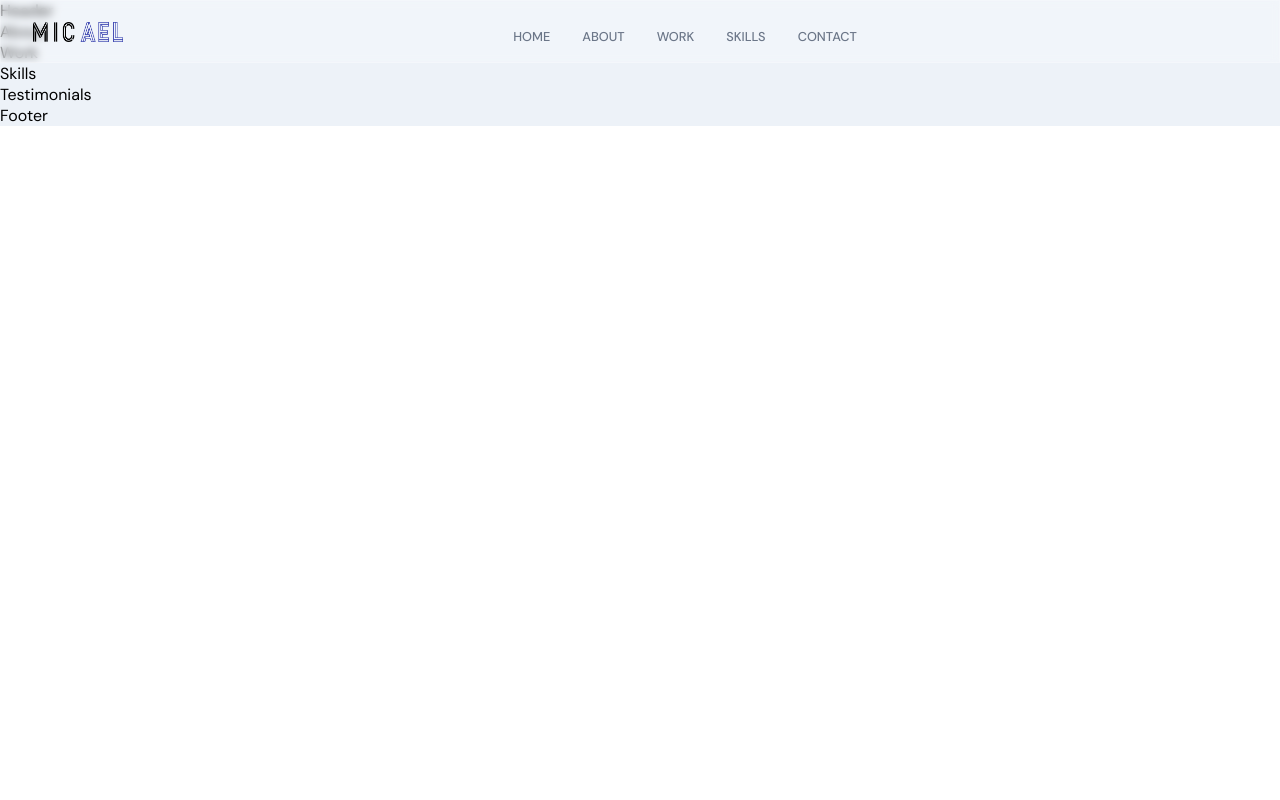
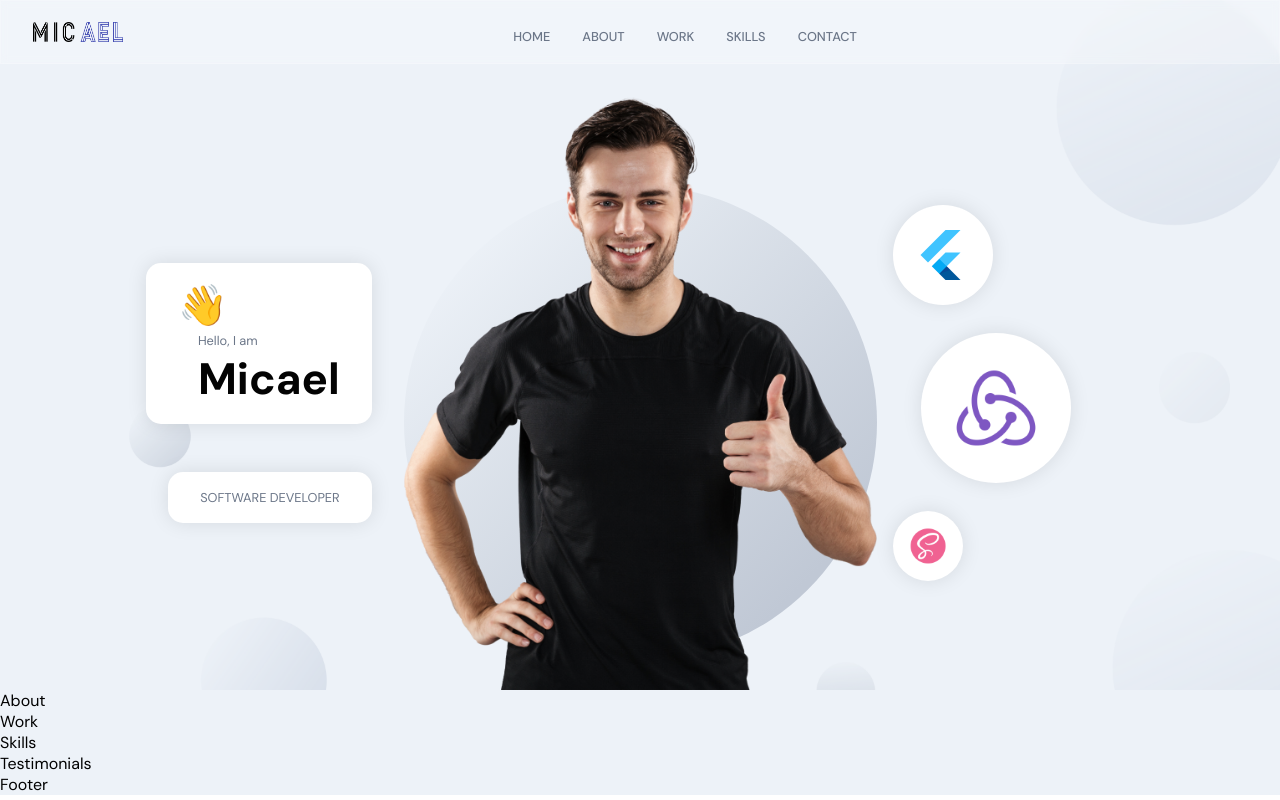
Before and after one commit to patricklouisw/react-portfolio-project, a React (Vite) app in the folder frontend_project-portfolio/: page / in a window 1280 px wide. Built offline with nearby package versions, Linux system fonts and the light colour scheme.

Commit message:
Finishing Header and Navbar

```diff
--- a/frontend_project-portfolio/src/components/Navbar/Navbar.scss
+++ b/frontend_project-portfolio/src/components/Navbar/Navbar.scss
@@ -1,5 +1,6 @@
 .app__navbar {
   width: 100%;
+  height: 8vh;
 
   display: flex;
   justify-content: space-between;
--- a/frontend_project-portfolio/src/container/Header/Header.jsx
+++ b/frontend_project-portfolio/src/container/Header/Header.jsx
@@ -1,9 +1,72 @@
 import React from "react";
+import { motion } from "framer-motion";
+
+import { images } from "../../constants";
 
 import "./Header.scss";
 
+const scaleVariants = {
+  whileInView: {
+    scale: [0, 1],
+    opacity: [0, 1],
+    transition: {
+      duration: 1,
+      ease: "easeInOut",
+    },
+  },
+};
+
 const Header = () => {
-  return <div>Header</div>;
+  return (
+    <div id="home" className="app__header app__flex">
+      <motion.div
+        whileInView={{ x: [-100, 0], opacity: [0, 1] }}
+        transition={{ duration: 0.5 }}
+        className="app__header-info"
+      >
+        <div className="app__header-badge">
+          <div className="badge-cmp app_flex">
+            <span>👋</span>
+            <div style={{ marginLeft: 20 }}>
+              <p className="p-text">Hello, I am </p>
+              <h1 className="head-text">Micael</h1>
+            </div>
+          </div>
+
+          <div className="tag-cmp app__flex">
+            <p className="p-text">Software Developer</p>
+          </div>
+        </div>
+      </motion.div>
+
+      <motion.div
+        whileInView={{ opacity: [0, 1] }}
+        transition={{ duration: 0.5, delayChildren: 0.5 }}
+        className="app__header-img"
+      >
+        <img src={images.profile} alt="profile_bg" />
+        <motion.img
+          whileInView={{ opacity: [0, 1] }}
+          transition={{ duration: 1, ease: "easeInOut" }}
+          src={images.circle}
+          alt="profile_circle"
+          className="overlay_circle"
+        />
+      </motion.div>
+
+      <motion.div
+        variant={scaleVariants}
+        whileInView={scaleVariants.whileInView}
+        className="app__header-circles"
+      >
+        {[images.flutter, images.redux, images.sass].map((circle, index) => (
+          <div className="circle-cmp app__flex" key={`circle-${index}`}>
+            <img src={circle} alt="circle" />
+          </div>
+        ))}
+      </motion.div>
+    </div>
+  );
 };
 
 export default Header;
--- a/frontend_project-portfolio/src/container/Header/Header.scss
+++ b/frontend_project-portfolio/src/container/Header/Header.scss
@@ -0,0 +1,196 @@
+#home {
+  position: relative;
+  background: url("../../assets/bgIMG.png");
+  background-size: cover;
+  background-position: center;
+  background-repeat: repeat;
+
+  // disable the default padding styles
+  .app__wrapper {
+    padding: 0;
+
+    .copyright {
+      display: none;
+    }
+  }
+}
+
+.app__header {
+  flex: 1;
+  width: 100%;
+  height: 100%;
+  flex-direction: row;
+
+  padding: 6rem 2rem 0rem;
+
+  @media screen and (min-width: 2000px) {
+    padding-top: 8rem;
+  }
+
+  @media screen and (max-width: 1200px) {
+    flex-direction: column;
+  }
+
+  @media screen and (max-width: 450px) {
+    padding: 6rem 1rem 2rem;
+  }
+}
+
+.app__header-info {
+  flex: 0.65;
+  display: flex;
+  flex-direction: column;
+  justify-content: flex-start;
+  align-items: flex-start;
+  height: 100%;
+
+  margin: 0 2rem;
+
+  @media screen and (max-width: 1200px) {
+    width: 100%;
+    margin-right: 0rem;
+  }
+}
+
+.app__header-badge {
+  width: 100%;
+  display: flex;
+  justify-content: flex-end;
+  align-items: flex-end;
+  flex-direction: column;
+
+  .badge-cmp,
+  .tag-cmp {
+    padding: 1rem 2rem;
+    background: var(--white-color);
+    border-radius: 15px;
+    flex-direction: row;
+    width: auto;
+
+    box-shadow: 0px 0px 20px rgba(0, 0, 0, 0.1);
+  }
+
+  .tag-cmp {
+    flex-direction: column;
+    margin-top: 3rem;
+
+    p {
+      width: 100%;
+      text-transform: uppercase;
+      text-align: right;
+    }
+  }
+
+  span {
+    font-size: 2.5rem;
+
+    @media screen and (min-width: 2000px) {
+      font-size: 5rem;
+    }
+  }
+
+  @media screen and (max-width: 1200px) {
+    justify-content: flex-start;
+    align-items: flex-start;
+  }
+}
+
+.app__header-circles {
+  flex: 0.75;
+  display: flex;
+  flex-direction: column;
+  justify-content: space-evenly;
+  align-items: flex-start;
+  height: 100%;
+  margin-left: 1rem;
+
+  div {
+    width: 100px;
+    height: 100px;
+    border-radius: 50%;
+
+    background: var(--white-color);
+    box-shadow: 0px 0px 20px rgba(0, 0, 0, 0.1);
+
+    img {
+      width: 60%;
+      height: 60%;
+    }
+  }
+
+  // circles with different height & width
+
+  div:nth-child(1) {
+    width: 100px;
+    height: 100px;
+  }
+
+  div:nth-child(2) {
+    margin: 1.75rem;
+    width: 150px;
+    height: 150px;
+  }
+
+  div:nth-child(3) {
+    width: 70px;
+    height: 70px;
+  }
+
+  @media screen and (min-width: 2000px) {
+    div:nth-child(2) {
+      width: 400px;
+      height: 400px;
+    }
+
+    div:nth-child(3) {
+      width: 170px;
+      height: 170px;
+    }
+
+    div:nth-child(1) {
+      width: 200px;
+      height: 200px;
+    }
+  }
+
+  @media screen and (max-width: 1200px) {
+    width: 100%;
+    flex-direction: row;
+    flex-wrap: wrap;
+    margin-left: 0;
+
+    div {
+      margin: 1rem;
+    }
+  }
+}
+
+.app__header-img {
+  flex: 1;
+  height: 100%;
+
+  display: flex;
+  justify-content: flex-end;
+  align-items: flex-end;
+  position: relative;
+
+  img {
+    width: 100%;
+    object-fit: contain;
+    z-index: 1;
+  }
+
+  .overlay_circle {
+    position: absolute;
+    left: 0;
+    right: 0;
+    bottom: 0;
+    z-index: 0;
+    width: 100%;
+    height: 90%;
+  }
+
+  @media screen and (max-width: 1200px) {
+    margin: 2rem 0;
+  }
+}
```
